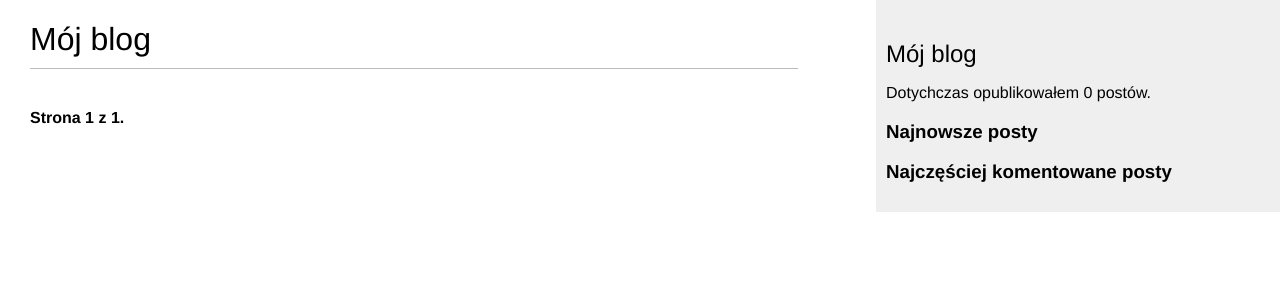
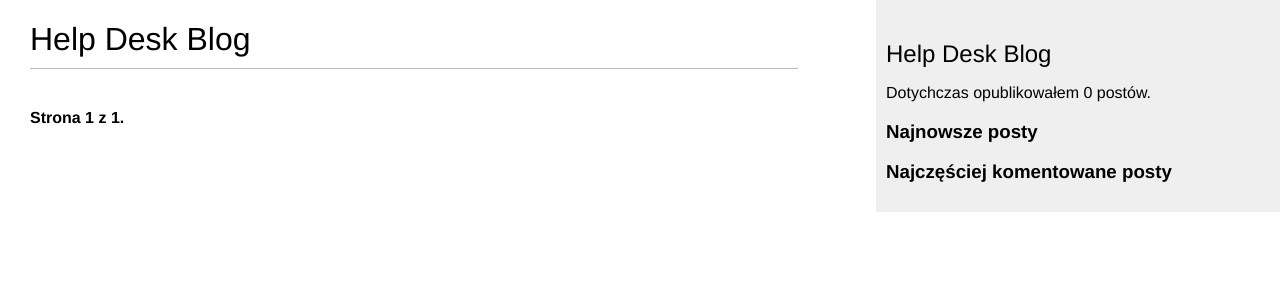
Before and after one commit to ggrobelny/my_blog, a Django app: page / in a window 1280 px wide. Shown: the top 300 px of the page. Run offline with Django 3.2, Linux system fonts and the light colour scheme; data that the repository does not hold is empty.

Commit message:
zaczynam routing

```diff
--- a/blog/templates/blog/base.html
+++ b/blog/templates/blog/base.html
@@ -18,7 +18,7 @@
 </div>
 
 <div id="sidebar">
-    <h2>Mój blog</h2>
+    <h2>Help Desk Blog</h2>
     <p>Dotychczas opublikowałem {% total_posts %} postów.</p>
 
     <h3>Najnowsze posty</h3>
--- a/blog/templates/blog/post/list.html
+++ b/blog/templates/blog/post/list.html
@@ -3,10 +3,10 @@
 
 {% comment %} {% include "pagination.html" with page=posts %} {% endcomment %}
 
-{% block title %}Mój blog{% endblock %}
+{% block title %}Help Desk Blog{% endblock %}
 
 {% block content %}
- <h1>Mój blog</h1>
+ <h1>Help Desk Blog</h1>
  {% if tag %}
    <h2>Posty oznaczone tagiem "{{ tag.name }}"</h2>
 {% endif %}
--- a/blog/templates/blog/post/search.html
+++ b/blog/templates/blog/post/search.html
@@ -5,7 +5,7 @@
 {% block content %}
   {% if "query" in request.GET %}
     <h1>Posty zawierające "{{ query }}"</h1>
-    <h3>Znaleziono {{ results.count }} wynik{{ results|pluralize:"i" }}</h3>
+    <h3>{{ results.count }} result{{ results|pluralize:"s" }}</h3>
     {% for post in results %}
         <h4><a href="{{ post.get_absolute_url }}">{{ post.title }}</a></h4>
         {{ post.body|truncatewords:5 }}
--- a/blog/views.py
+++ b/blog/views.py
@@ -1,5 +1,5 @@
 from django.core.paginator import Paginator, PageNotAnInteger, EmptyPage
-from django.http import HttpResponseRedirect
+from django.http import HttpResponse
 from django.shortcuts import render, get_object_or_404
 from django.views.generic import ListView
 from taggit.models import Tag
@@ -9,6 +9,18 @@ from django.contrib.postgres.search import SearchVector, SearchQuery, SearchRank
 from .forms import EmailPostForm, CommentForm, SearchForm
 from django.core.mail import send_mail
 from django.contrib.postgres.search import TrigramSimilarity
+
+
+def home_page(request):
+    return HttpResponse("<h1>Help Desk Blog</h1>")
+
+
+def about_page(request):
+    return HttpResponse("<h1>About: Help Desk Blog</h1>")
+
+
+def contact_page(request):
+    return HttpResponse("<h1>Contact: Help Desk Blog</h1>")
 
 
 def post_search(request):
@@ -24,10 +36,7 @@ def post_search(request):
             results = Post.objects.annotate(
                 similarity=TrigramSimilarity('title', query),
             ).filter(similarity__gt=0.1).order_by('-similarity')
-                        #   #search=search_vector,
-                        #   rank=SearchRank(search_vector, search_query)
-                        # #).filter(search=search_query).order_by('-rank')
-                        # ).filter(rank__gte=0.3).order_by('-rank')
+
     return render(request, 'blog/post/search.html', {'form': form,'query': query,'results': results})
 
 def post_share(request, post_id):
--- a/mysite/urls.py
+++ b/mysite/urls.py
@@ -15,7 +15,7 @@ Including another URLconf
 """
 from django.contrib import admin
 from django.urls import path, include
-from blog.views import post_detail, post_list
+from blog.views import post_detail, post_list, home_page, about_page, contact_page
 from django.contrib.sitemaps.views import sitemap
 from blog.sitemaps import PostSitemap
 
@@ -31,5 +31,8 @@ urlpatterns = [
     path('', post_list, name='post_list'),
     path('<int:year>/<int:month>/<int:day>/<slug:post>/', post_detail, name='post_detail'),
     path('blog/', include('blog.urls', namespace='blog')),
-    path('sitemap.xml', sitemap, {'sitemaps': sitemaps},name='django.contrib.sitemaps.views.sitemap')
+    path('sitemap.xml', sitemap, {'sitemaps': sitemaps},name='django.contrib.sitemaps.views.sitemap'),
+    path('home/', home_page),
+    path('about/', about_page),
+    path('contact/', contact_page),
 ]
```
